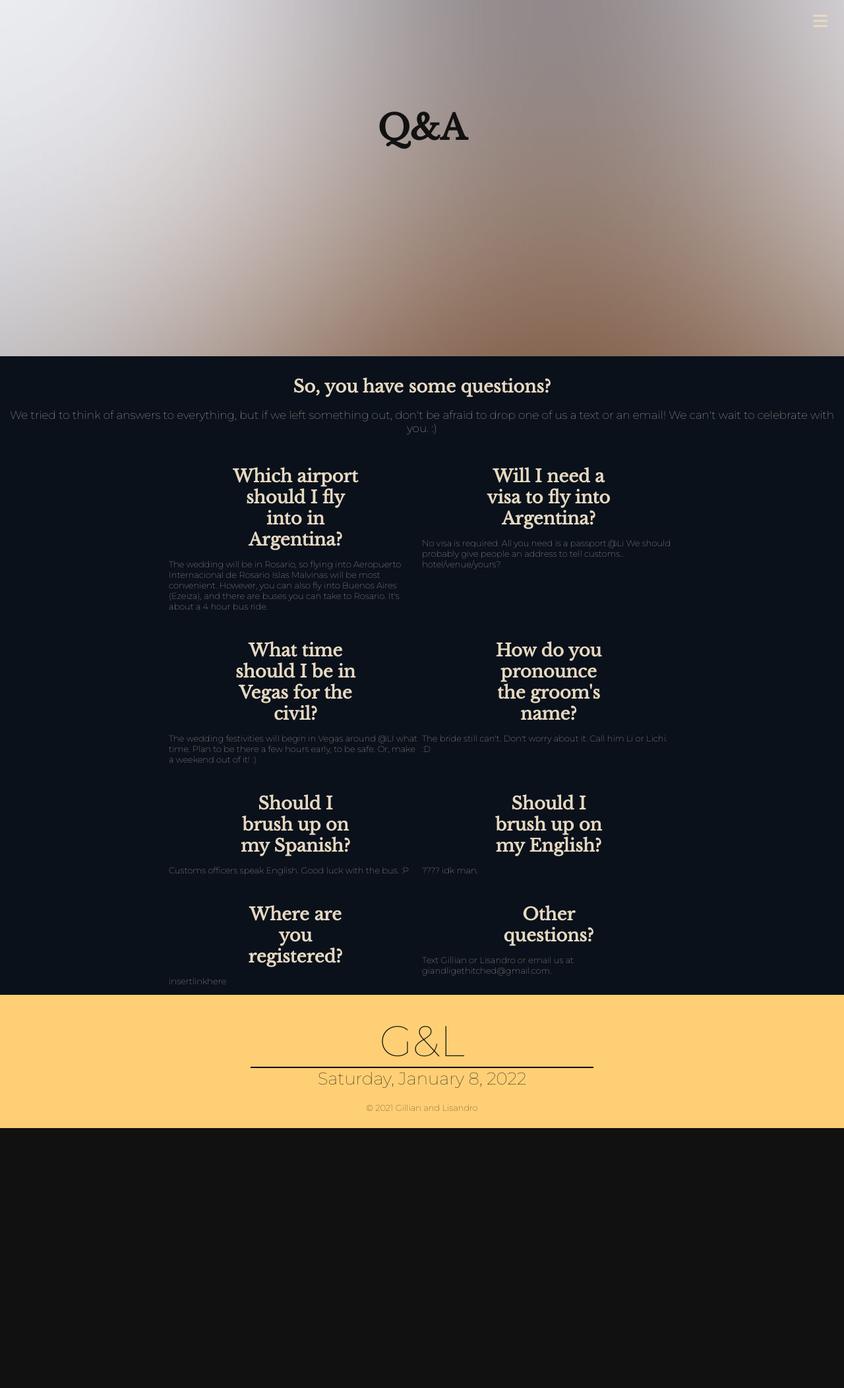
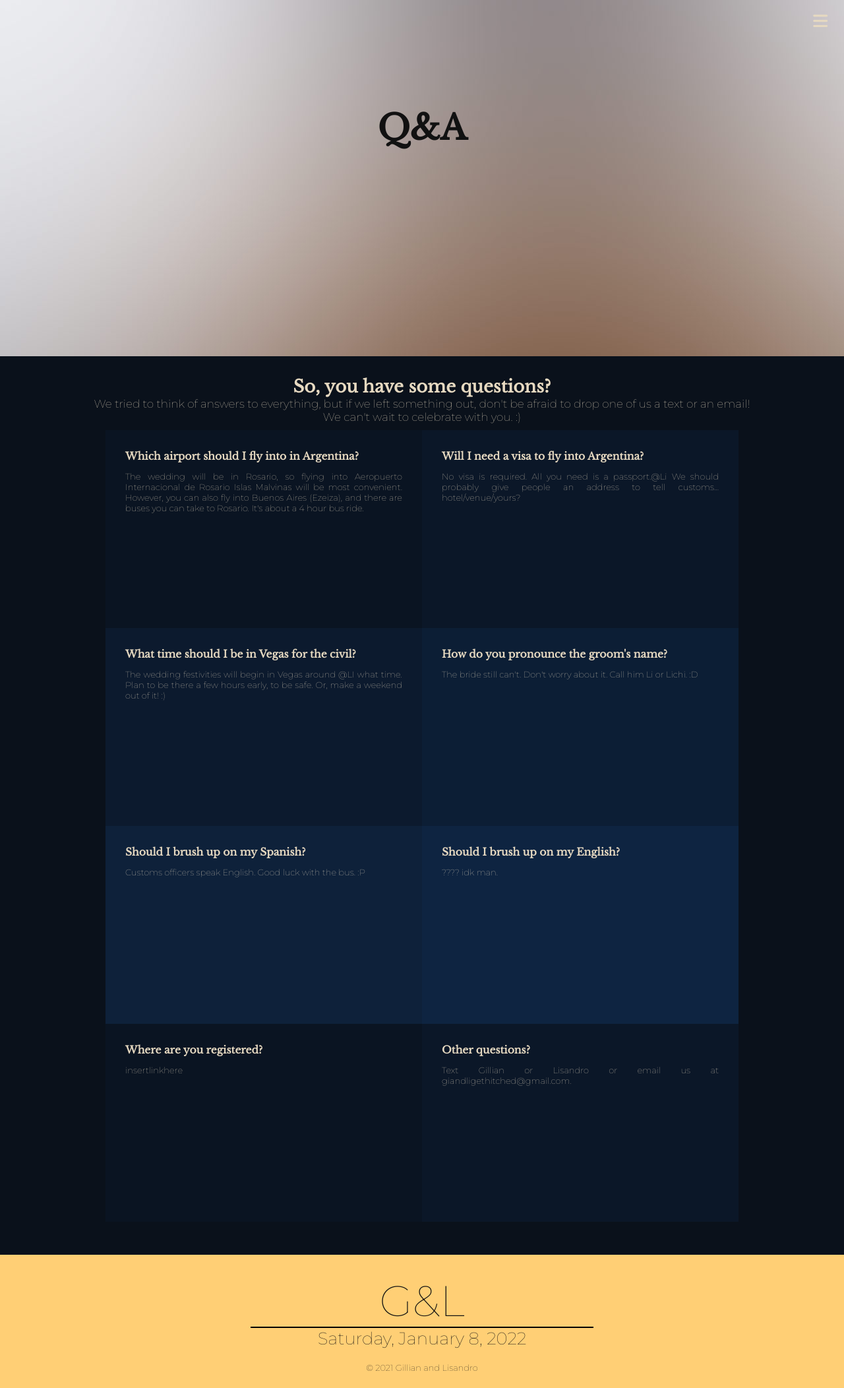
Before and after one commit to lisandroct/webecome.family, a Jekyll site: the page built from faq.md, in a window 1280 px wide. Shown: the whole page at 66% size. Built offline with Jekyll 4.4.1, drawn with Linux system fonts in a browser that asks for light colours; nearby versions of some CDN libraries; before the commit the page ends 1710 px from its top, so only the background shows below that.

Commit message:
Make list layout responsive

```diff
--- a/_layouts/list.html
+++ b/_layouts/list.html
@@ -14,7 +14,7 @@
                 <p class="description">{{ page.description }}</p>
                 <div class="grid pure-g">
                     {% for item in site.data[page-name] %}
-                        <div class="pure-u-1 pure-u-md-1-2">
+                        <div class="question pure-u-1 pure-u-md-1-2">
                             <h1>{{ item.title }}</h1>
                             <p>{{ item.content }}</p>
                         </div>
--- a/assets/css/main.scss
+++ b/assets/css/main.scss
@@ -178,20 +178,31 @@ textarea,
     top: 60%;
     z-index: 1;
     #content {
+        padding: 30px 0 50px;
         h1 {
             text-align: center;
-            margin: 30px 25% 0;
+            margin: 0 25%;
             font-size: 2em;
             font-family: $libre-baskerville;
         }
         .description {
-            width: 100%;
+            width: 80%;
+            margin: 0 auto;
             font-size: 1.3em;
             text-align: center;
         }
         .grid {
-            width: 60%;
-            margin: 0 auto;
+            width: 95%;
+            margin: 10px auto 0;
+            .question {
+                padding: 20px 30px 10px;
+                text-align: justify;
+                h1 {
+                    margin: 0;
+                    font-size: 1.2em;
+                    text-align: justify;
+                }
+            }
         }
     }
 }
@@ -323,13 +334,53 @@ textarea,
 }
 
 /*
-* -- PHONES --
+* -- LARGE --
 */
-@media screen and (max-height: 450px) {
-    .menu {
-        padding-top: 15px;
-        a {
-            font-size: 18px;
+@media screen and (min-width: 1024px) {
+    .list-content {
+        #content {
+            .grid {
+                width: 960px;
+                .question {
+                    padding: 60px;
+                }
+            }
         }
     }
 }
+
+/*
+* -- MEDIUM --
+*/
+@media screen and (min-width: 765px) {
+    .list-content {
+        #content {
+            .grid {
+                .question {
+                    height: 300px;
+                    padding: 30px;
+                    &:nth-child(n) {
+                        &:nth-child(6n - 11) {
+                            background: adjust-color($secondary-accent-color, $alpha: -0.95);
+                        }
+                        &:nth-child(6n - 10) {
+                            background: adjust-color($secondary-accent-color, $alpha: -0.9);
+                        }
+                        &:nth-child(6n - 9) {
+                            background: adjust-color($secondary-accent-color, $alpha: -0.85);
+                        }
+                        &:nth-child(6n - 8) {
+                            background: adjust-color($secondary-accent-color, $alpha: -0.8);
+                        }
+                        &:nth-child(6n - 7) {
+                            background: adjust-color($secondary-accent-color, $alpha: -0.75);
+                        }
+                        &:nth-child(6n - 6) {
+                            background: adjust-color($secondary-accent-color, $alpha: -0.7);
+                        }
+                    }
+                }
+            }
+        }
+    }
+}
```
